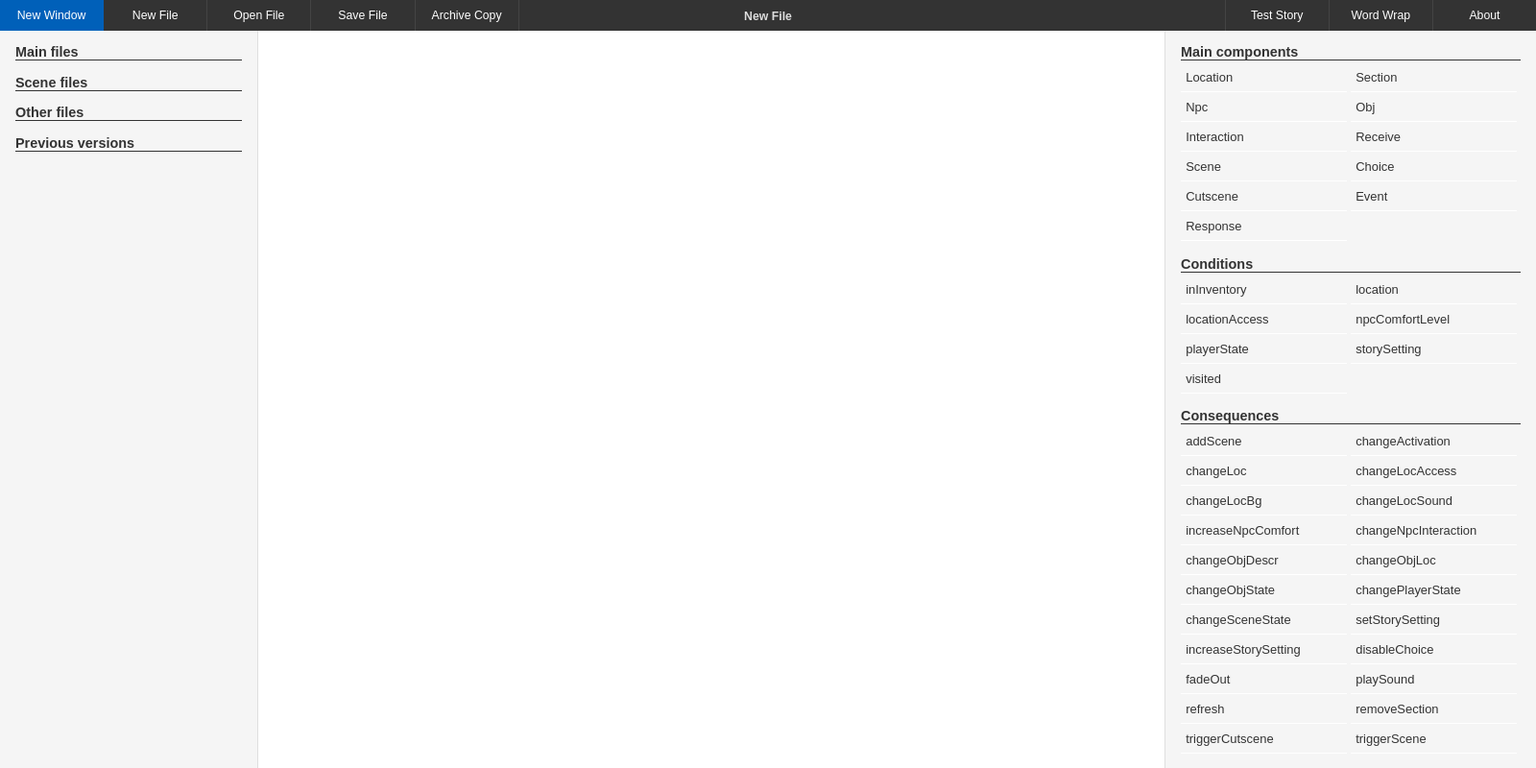
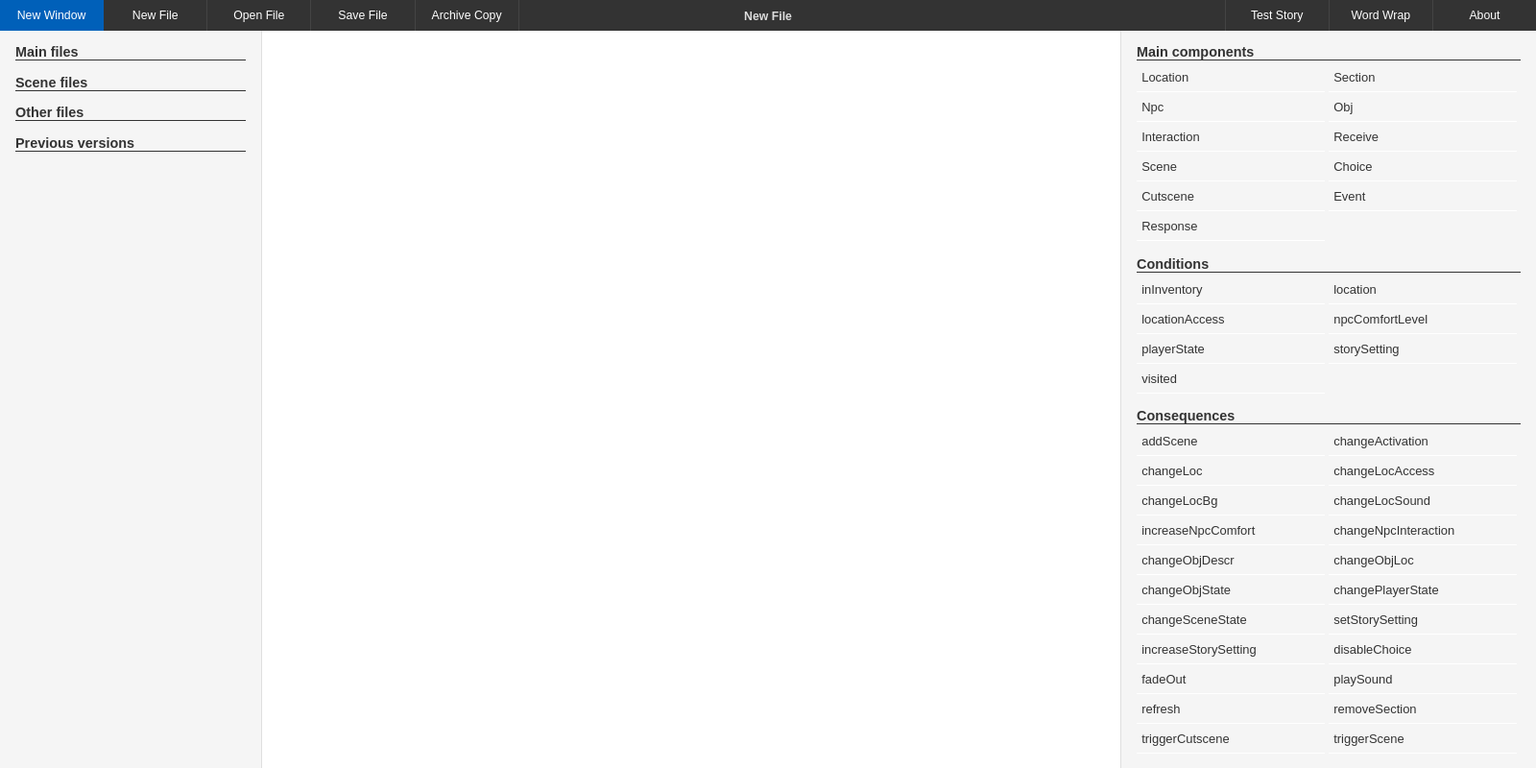
Before and after one commit to MadRoutine/Nightswim-Editor, an Electron app: page src/editor/editor.html in a window 1600 px wide. Shown: the whole page at 96% size. Drawn offline with Linux system fonts and the light colour scheme; no server answers.

Commit message:
improved resizing of GUI

```diff
--- a/src/editor/editor-light.css
+++ b/src/editor/editor-light.css
@@ -20,7 +20,7 @@ header {
     font-size: 0.8em;
     flex-basis: 2rem;
     flex-grow: 0;
-    flex-shrink: 1;
+    flex-shrink: 0;
     width: 100%;
     min-height: 1em;
     background-color: #333;
@@ -95,11 +95,17 @@ header #menu_right {
 #container {
     font-size: 0.75em;
     flex: 1;
+    flex-shrink: 1;
+    flex-direction: row;
     display: flex;
+    max-width: 100vw;
+    overflow-x: scroll;
 }
 
 #list_files {
-    flex: 2;
+    flex-basis: 15%;
+    flex-shrink: 0;
+    flex-grow: 1;
     padding-left: 1rem;
     padding-right: 1rem;
     border-right: 1px solid rgb(223, 223, 223);
@@ -109,13 +115,18 @@ header #menu_right {
 }
 
 #monaco_editor {
-    flex: 8;
+    flex-basis: 60%;
+    flex-shrink: 1;
+    flex-grow: 1;
+    max-width: 60%;
     margin: 0;
     padding: 0;
 }
 
 #list_menu {
-    flex: 3;
+    flex-basis: 25%;
+    flex-shrink: 0;
+    flex-grow: 1;
     padding-left: 1rem;
     padding-right: 1rem;
     border-left: 1px solid rgb(223, 223, 223);
```
